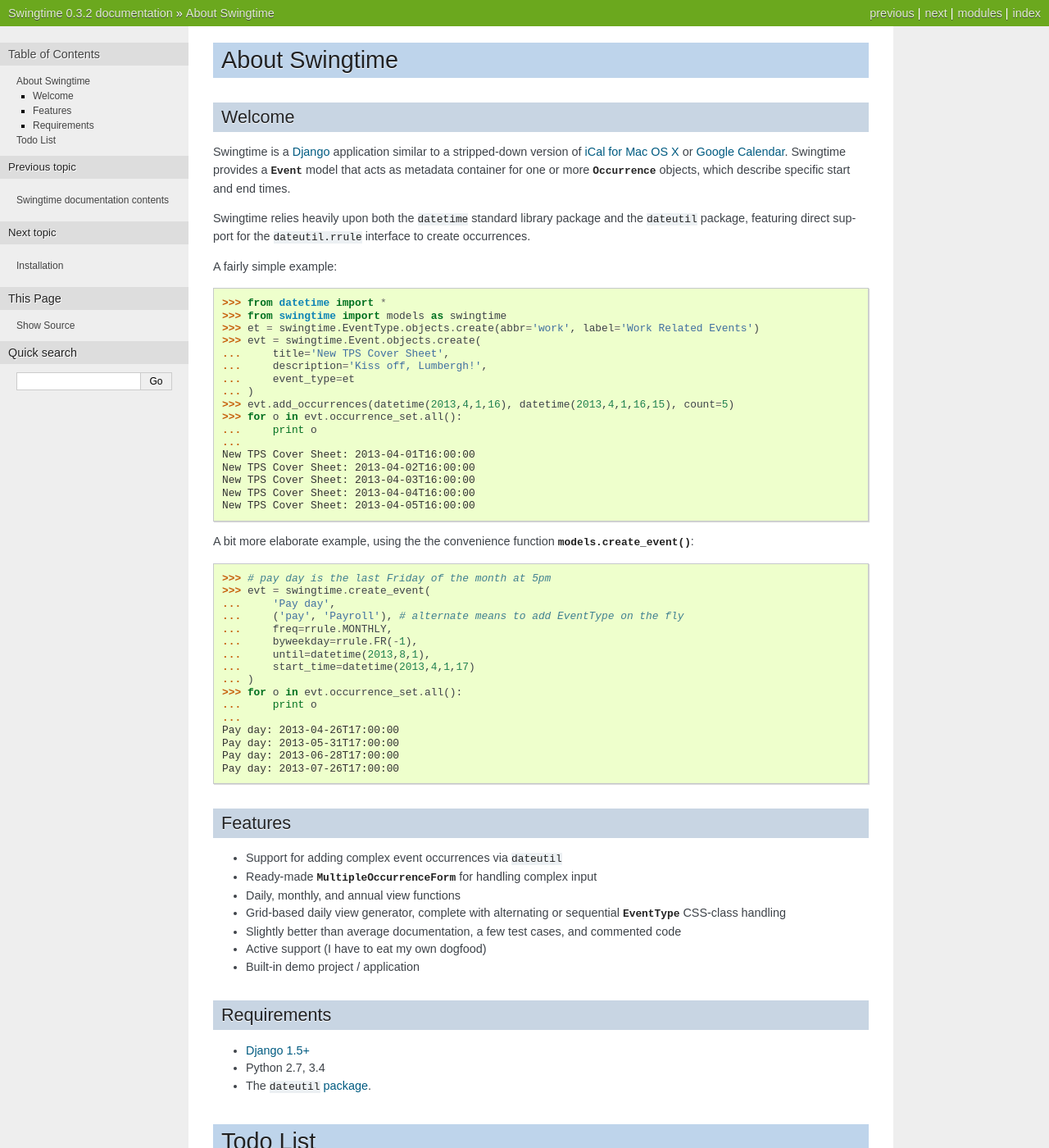
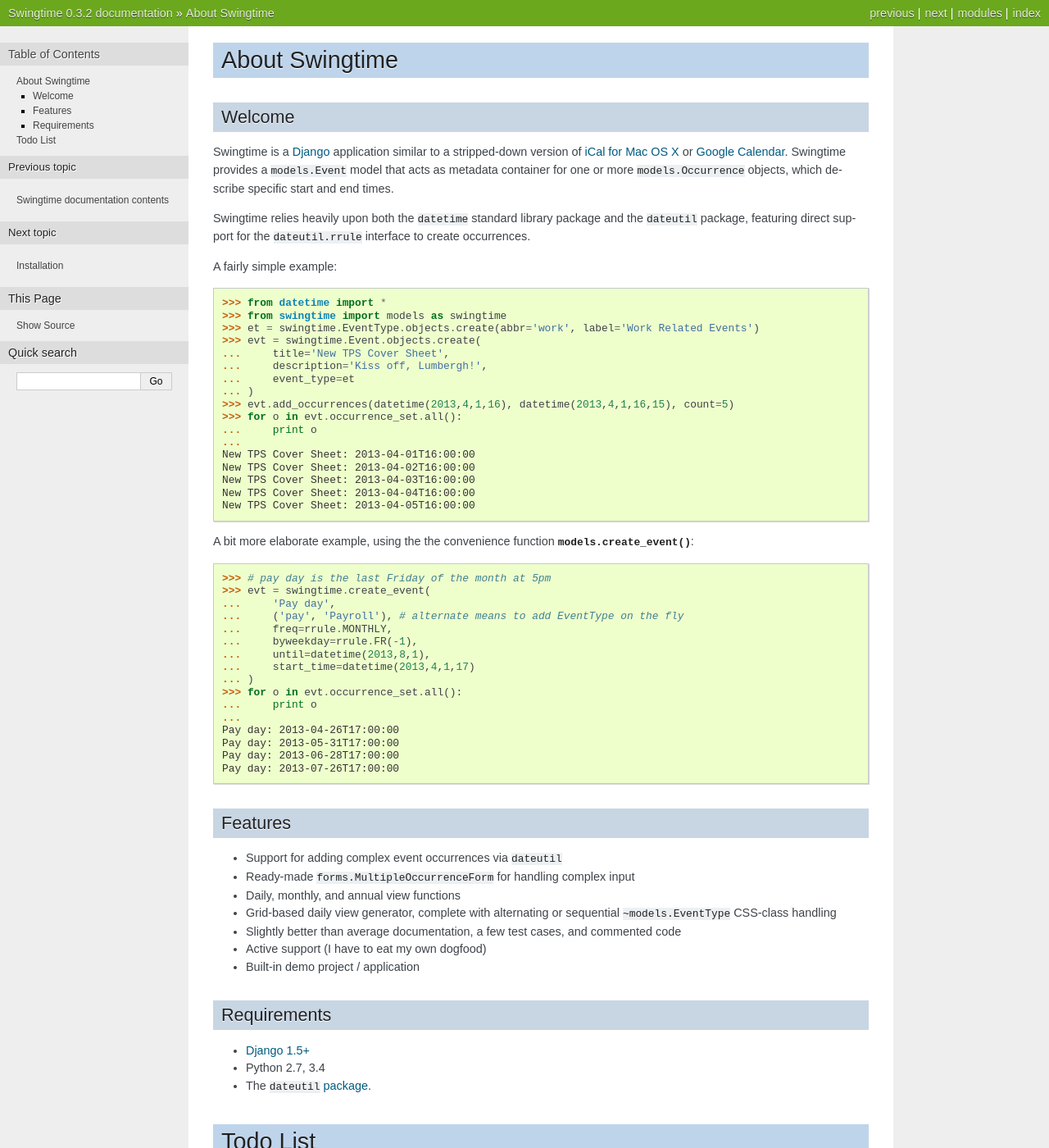
Before and after one commit to dakrauth/django-swingtime, a Sphinx documentation site: the page built from docs/intro.rst, in a window 1280 px wide and 1400 px high. Shown: the whole window at 82% size. Built offline with Sphinx 7.4.7, drawn with Linux system fonts in a browser that asks for light colours; some of the changed lines change nothing that is shown.

Commit message:
Stripped Sphinx markup from intro.rst/README.rst, opting for simplicity

```diff
--- a/docs/intro.rst
+++ b/docs/intro.rst
@@ -7,8 +7,8 @@
 Swingtime is a `Django <http://www.djangoproject.com/>`_ application similar to
 a stripped-down version of `iCal for Mac OS X <http://en.wikipedia.org/wiki/ICal>`_
 or `Google Calendar <http://www.google.com/intl/en/googlecalendar/tour.html>`_.
-Swingtime provides a :class:`~models.Event` model that acts as metadata container
-for one or more :class:`~models.Occurrence` objects, which describe specific
+Swingtime provides a ``models.Event`` model that acts as metadata container
+for one or more ``models.Occurrence`` objects, which describe specific
 start and end times.
 
 Swingtime relies heavily upon both the ``datetime`` standard library package and
@@ -59,10 +59,10 @@
 --------
 
 * Support for adding complex event occurrences via ``dateutil``
-* Ready-made :class:`~forms.MultipleOccurrenceForm` for handling complex input
+* Ready-made ``forms.MultipleOccurrenceForm`` for handling complex input
 * Daily, monthly, and annual view functions
 * Grid-based daily view generator, complete with alternating or sequential
-  :class:`~models.EventType` CSS-class handling
+  ``~models.EventType`` CSS-class handling
 * Slightly better than average documentation, a few test cases, and commented code
 * Active support (I have to eat my own dogfood)
 * Built-in demo project / application
@@ -81,5 +81,5 @@
 * Add i18n support / translation support in demo
 * Add weekly view
 * Import and export .ics files
-* Add :class:`~models.Note` support to demo
+* Add ``models.Note`` support to demo
 * Add more tests
```
